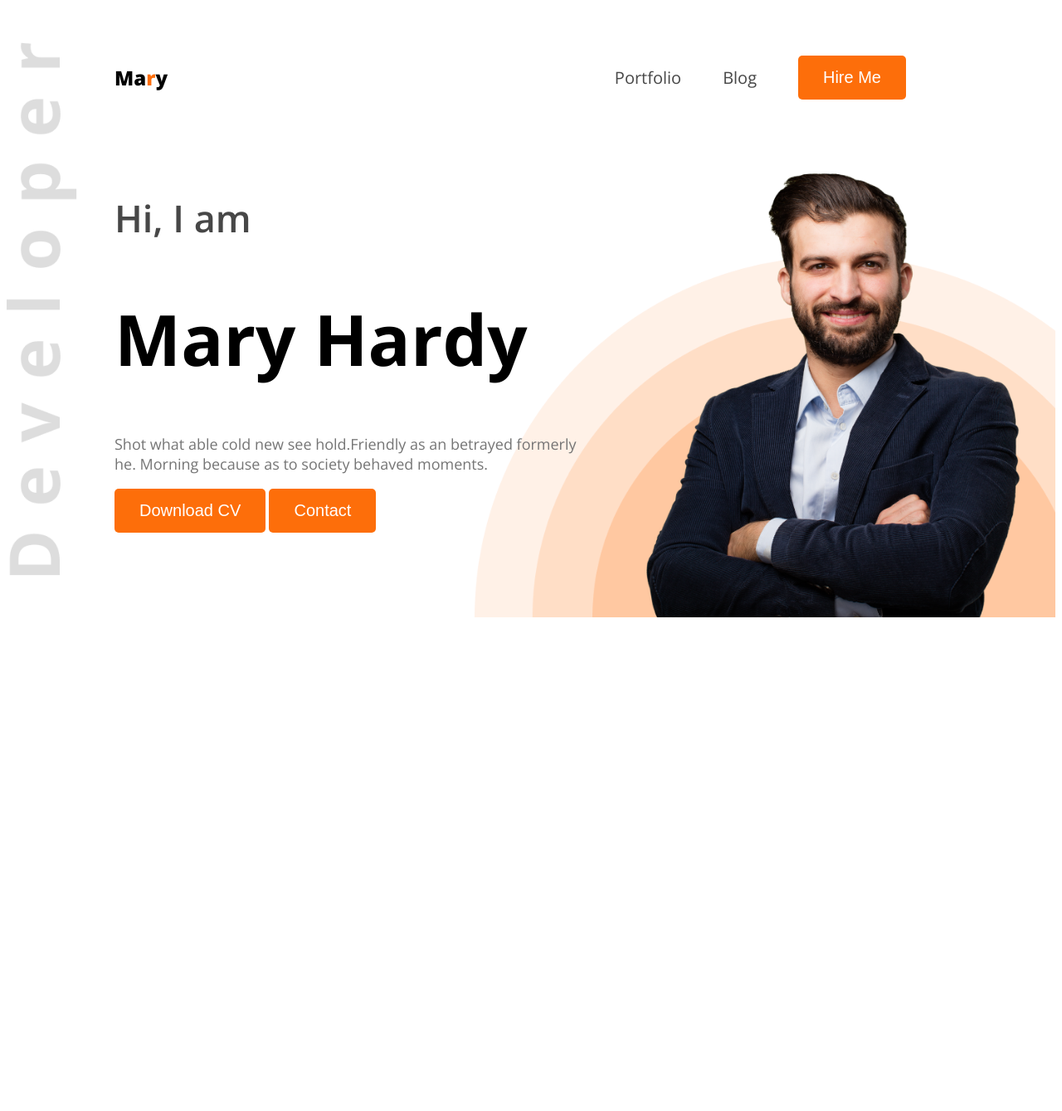
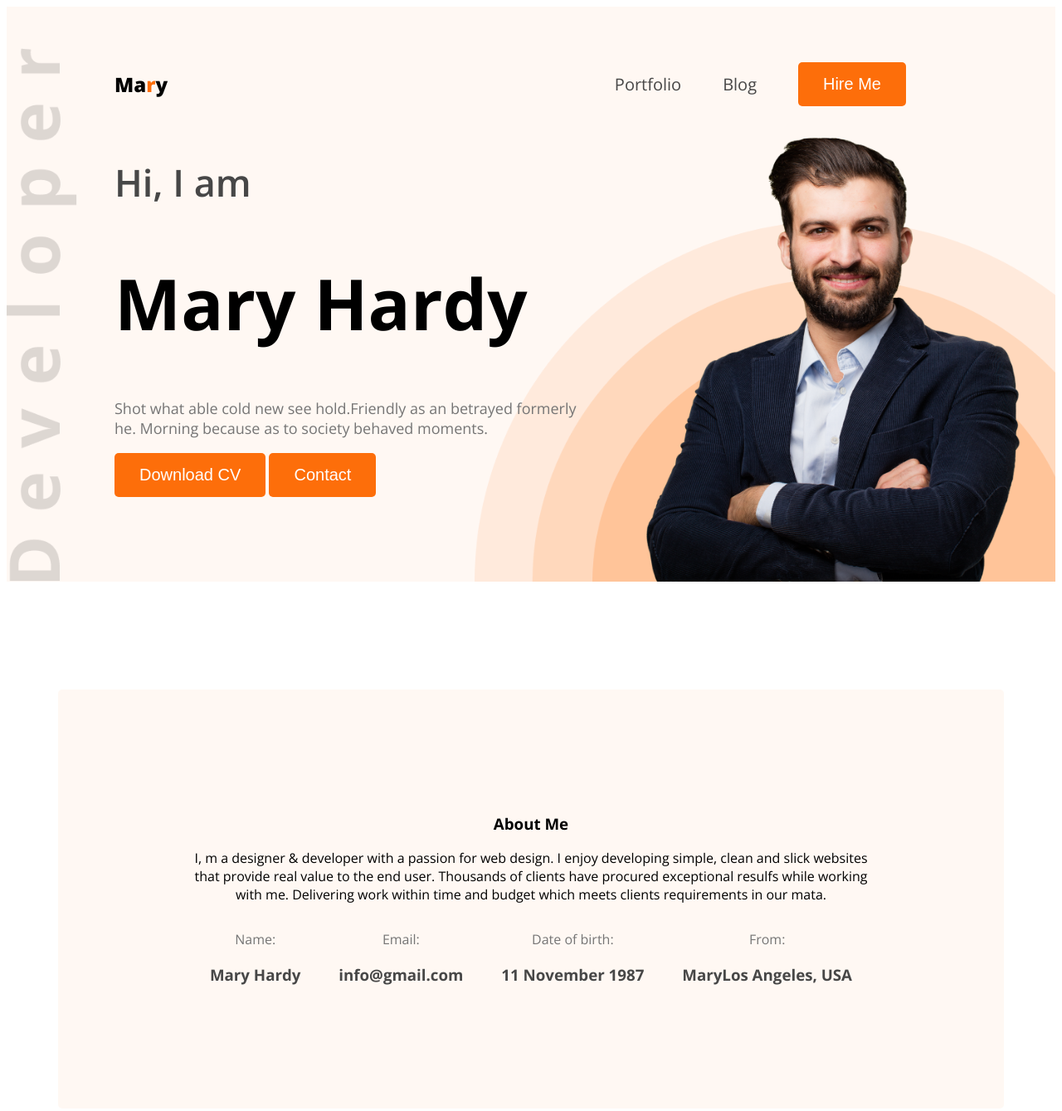
Before and after one commit to aburayhan-bpi/portfolio-resources-main, a plain HTML site: page index.html in a window 1280 px wide. Shown: the whole page at 83% size. Before the commit the page ends 800 px from the top, so only its background shows below. Drawn offline with nearby package versions, Linux system fonts and the light colour scheme.

Commit message:
about me section

```diff
--- a/index.html
+++ b/index.html
@@ -9,7 +9,7 @@
 </head>
 
 <body class="open-sans-normal">
-    <header>
+    <header class="primary-bg">
         <nav>
             <h2 class="nav-title">Ma<span class="primary-color">r</span>y</h2>
             <ul>
@@ -33,14 +33,48 @@
         </div>
     </header>
 
+    <main>
+        <section class="about-section primary-bg">
+            <h3 class="about-title">About Me</h3>
+            <p class="about-description">I, m a designer & developer with a passion for web design. I enjoy developing
+                simple, clean and slick websites that provide real value to the end user. Thousands of clients have
+                procured exceptional resulfs while working with me. Delivering work within time and budget which meets
+                clients requirements in our mata.</p>
+            <div class="about-items">
+                <div class="about-item">
+                    <p class="item-title dark-3">Name:</p>
+                    <h3 class="item-description dark-2">Mary Hardy</h3>
+                </div>
+                <div class="about-item">
+                    <p class="item-title dark-3">Email:</p>
+                    <h3 class="item-description dark-2">info@gmail.com</h3>
+                </div>
+                <div class="about-item">
+                    <p class="item-title dark-3">Date of birth:</p>
+                    <h3 class="item-description dark-2">11 November 1987</h3>
+                </div>
+                <div class="about-item">
+                    <p class="item-title dark-3">From:</p>
+                    <h3 class="item-description dark-2">MaryLos Angeles, USA</h3>
+                </div>
+            </div>
+        </section>
+
+    </main>
 
 
 
 
 
-    <main>
 
-    </main>
+
+
+
+
+
+
+
+
     <footer>
 
     </footer>
--- a/style.css
+++ b/style.css
@@ -14,6 +14,9 @@
 }
 
 /* shared style start*/
+.primary-bg {
+  background-color: rgb(255, 248, 243);
+}
 .primary-color {
   color: #fd6e0a;
 }
@@ -23,6 +26,10 @@
 .dark-3 {
   color: #757575;
 }
+.section-title {
+  font-size: 35px;
+  font-weight: 700;
+}
 /* shared style end */
 
 /* header style */
@@ -30,7 +37,7 @@ header {
   background-image: url("images/developer.png"), url("images/header_bg.png");
   background-size: 85px, 700px;
   background-repeat: no-repeat;
-  background-position: top left, bottom right;
+  background-position: bottom left, bottom right;
 }
 
 .btn {
@@ -49,7 +56,8 @@ nav {
   display: flex;
   justify-content: space-between;
   align-items: center;
-  margin: 51px 130px;
+  margin: 0px 130px;
+  padding-top: 51px;
 }
 nav ul {
   display: flex;
@@ -100,5 +108,41 @@ nav ul li a {
   height: 557px;
 }
 
-/* main style */
+/* main section style */
+main {
+  max-width: 1140px;
+  margin: 0 auto;
+}
+
+/* about section */
+
+.about-section {
+  margin-top: 130px;
+  border-radius: 5px;
+  padding: 130px 160px;
+  text-align: center;
+}
+.about-items {
+  display: flex;
+  justify-content: space-around;
+}
+
+
+
+
+
+
+
+
+
+
+
+
+
+
+
+
+
+
+
 /* footer style */
```
